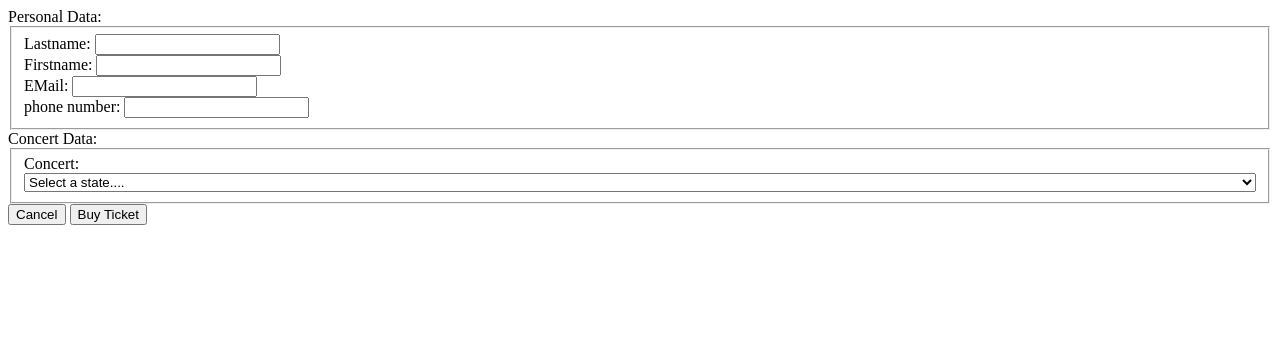
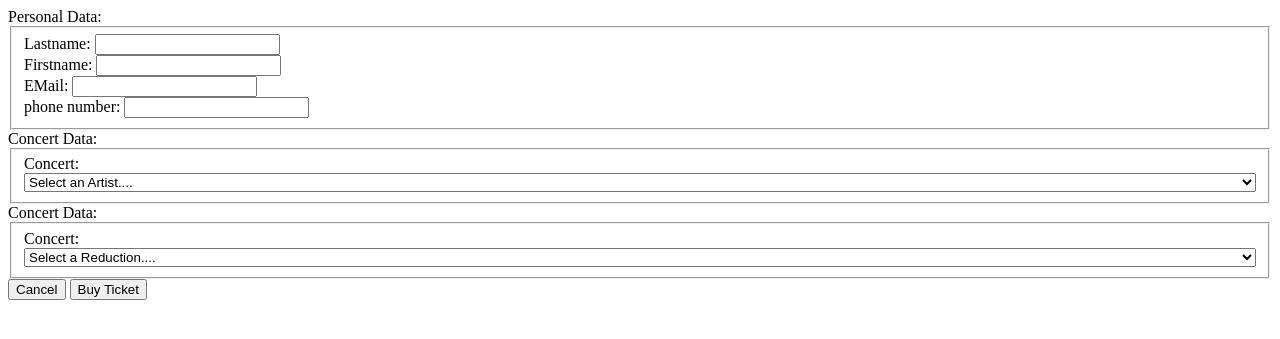
Before and after one commit to Nalis1000/Konzerttickets, a PHP site: template src/app/Views/buyTicket.view.php in a window 1280 px wide. Shown: the top 339 px of the page. Run offline with PHP 8.4, Linux system fonts and the light colour scheme; the template is opened without the code that fills it: most values are stand-ins (such as "Sample title", 1, 10 or a date in 2020); some libraries are stand-ins or nearby versions.

Commit message:
Smol changes

```diff
--- a/src/app/Controllers/BuyTicketController.php
+++ b/src/app/Controllers/BuyTicketController.php
@@ -4,16 +4,22 @@
 class buyTicketController
 {
     var $concertModel = '';
+    var $reducitonModel = '';
 
     function index(){
         require 'app/Models/ConcertModel.php';
+        require 'app/Models/ReductionModel.php';
 
         //Erstellen neues ConcertModel objekt if noch keines vorhanden
         if($this->concertModel === ''){
             $this->concertModel = new ConcertModel();
         }
+        if($this->reducitonModel === ''){
+            $this->reducitonModel = new ReductionModel();
+        }
 
         $concerts=$this->concertModel->getConcerts();
+        $reductions=$this->reducitonModel->getReduction();
 
         require "app/views/buyTicket.view.php";
     }
--- a/src/app/Controllers/ValidationController.php
+++ b/src/app/Controllers/ValidationController.php
@@ -9,7 +9,9 @@ class ValidationController
             $firstname = $_POST['firstname'];
             $email = $_POST['email'];
             $phone = $_POST['tel'];
+            $reduction = $_POST['reduction'];
             $concert = $_POST['concert'];
+
         }
         echo'success';
         require 'app/views/buyTicket.view.php';
--- a/src/app/Views/buyTicket.view.php
+++ b/src/app/Views/buyTicket.view.php
@@ -23,11 +23,20 @@
         <fieldset id="concert_data">
             <label for="concert">Concert: </label><br>
             <select class=selectconcert id="concert" name="concert" style="width:100%">
-                <option value="">Select a state....</option>
+                <option value="">Select an Artist....</option>
                 <?php foreach ($concerts as $concert) {
-                    echo '<option value="' . $concert['artist'] . '">' . $concert['artist'] . '</option>';
+                    echo '<option value="' . $concert['concertid'] . '">' . $concert['artist'] . '</option>';
                 } ?>
-
+            </select>
+        </fieldset>
+        <label for="reduction_data">Concert Data: </label>
+        <fieldset id="reduction_data">
+            <label for="reduction">Concert: </label><br>
+            <select class=selectreduciton id="reduction" name="reduction" style="width:100%">
+                <option value="">Select a Reduction....</option>
+                <?php foreach ($reductions as $reduction) {
+                    echo '<option value="' . $reduction['reductionid'] . '">' . $reduction['reduction'] . '%</option>';
+                } ?>
             </select>
         </fieldset>
         <input type="reset" name="reset" value="Cancel">
```
Also changed, not shown: src/app/Models/ReductionModel.php (added, +13 -0 lines), src/app/Models/TicketlistModel.php (added, +34 -0 lines).
